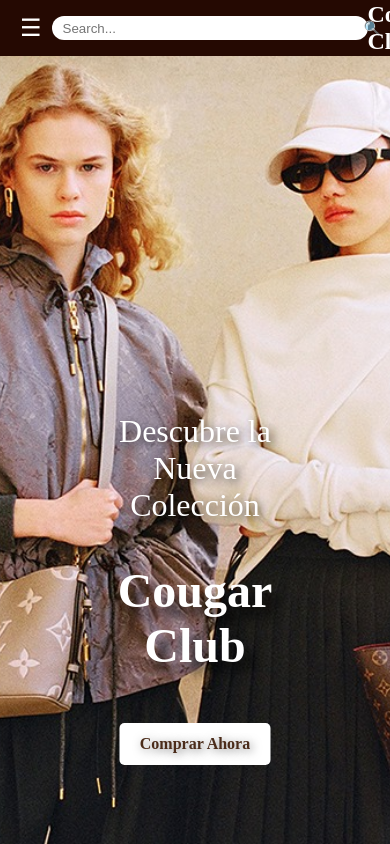
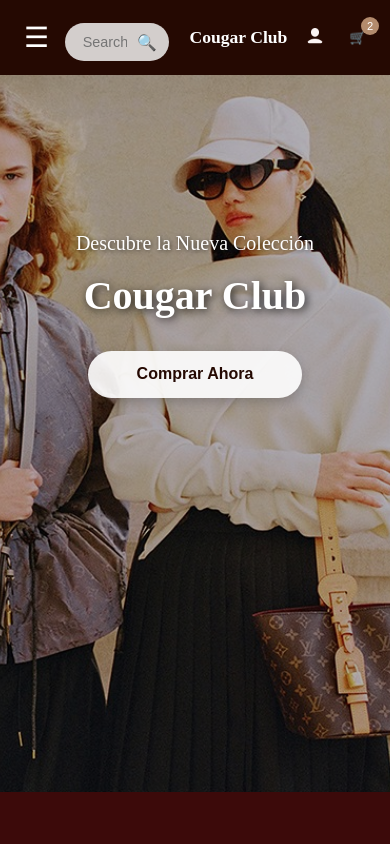
Before and after one commit to gesakro/Cougar-Club, a Vue app in the folder client/: page / in a window 390 px wide. Built offline with nearby package versions, Linux system fonts and the light colour scheme.

Commit message:
segunda version responsive

```diff
--- a/client/src/assets/styles/navbar.css
+++ b/client/src/assets/styles/navbar.css
@@ -1,88 +1,135 @@
-
-  .menu-button,
-  .search-button,
-  .cart-button {
-    background: none;
-    border: none;
-    color: white;
-    font-size: 18px;
-    cursor: pointer;
-    margin: 0 10px;
-  }
-
-  .menu button:hover {
-    opacity: 0.8;
-  }
-
-  .navbar {
-    display: flex;
-    justify-content: space-between;
-    align-items: center;
-    padding: 5px 15px !important; /* Reduce el padding superior e inferior */
-    background-color: #250902;
-    color: white;
-    position: relative;
-    height: 20px; /* Reduce la altura total */
+/* === ESTILOS ACTUALIZADOS === */
+.navbar {
+  display: grid;
+  grid-template-columns: 1fr auto 1fr;
+  align-items: center;
+  background-color: #250902;
+  padding: 0.8rem 1.5rem;
+  position: sticky;
+  top: 0;
+  z-index: 800;
+  height: 60px; /* Altura consistente */
 }
 
-
+/* Sección izquierda */
 .left-section {
   display: flex;
   align-items: center;
-  gap: 15px; /* Espacio entre elementos */
+  justify-self: start;
+  gap: 15px;
+}
+
+/* Logo centrado */
+.logo {
+  font-size: 1.5rem;
+  font-weight: 700;
+  color: white;
+  text-decoration: none;
+  justify-self: center;
+  white-space: nowrap;
+}
+
+/* Sección derecha */
+.right-section {
+  display: flex;
+  align-items: center;
+  justify-self: end;
+  gap: 15px;
+}
+
+/* Barra de búsqueda mejorada */
+.search-container {
+  display: flex;
+  align-items: center;
+  background: rgba(255, 255, 255, 0.9);
+  border-radius: 25px;
+  padding: 0.5rem 1rem;
+  transition: all 0.3s ease;
+  width: 200px;
+}
+
+.search-input {
+  border: none;
+  background: transparent;
+  width: 100%;
+  padding: 0.3rem;
+  outline: none;
 }
 
 .search-button {
   background: none;
   border: none;
-  color: white;
-  font-size: 1rem;
   cursor: pointer;
-  padding: 5px 10px;
+  padding: 0;
 }
 
-.search-button:hover {
-  color: #b38b6d; /* Cambio de color al pasar el mouse */
+/* Iconos */
+.icon-button {
+  background: none;
+  border: none;
+  cursor: pointer;
+  padding: 0.5rem;
+  display: flex;
 }
 
-.right-section {
-  display: flex;
-  align-items: center; /* Alinea los elementos verticalmente */
-  gap: 15px; /* Espacio entre los elementos */
+.icon {
+  width: 24px;
+  height: 24px;
 }
 
-
-.search-button,
-.cart-button {
-    font-size: 25px; /* Reduce un poco el tamaño de los botones */
-    padding: 5px 10px; /* Menos padding para que ocupen menos espacio */
+.cart-counter {
+  position: absolute;
+  top: -5px;
+  right: -5px;
+  background: #b38b6d;
+  color: white;
+  border-radius: 50%;
+  width: 18px;
+  height: 18px;
+  font-size: 0.7rem;
+  display: flex;
+  align-items: center;
+  justify-content: center;
 }
 
-.logo {
-  position: absolute;
-  left: 50%;
-  transform: translateX(-50%);
-  font-size: 1.8rem;
-  white-space: nowrap; /* Evita que el texto se divida en dos líneas */
+/* 📱 Responsive (Mobile First) */
+@media (max-width: 768px) {
+  .navbar {
+    grid-template-columns: auto 1fr auto;
+    padding: 0.8rem 1rem;
+  gap: 10px;
+  }
+
+  .logo {
+    font-size: 1.3rem;
+    justify-self: start;
+    margin-left: 10px;
+  }
+
+  .search-container {
+    width: auto;
+    background: transparent;
+    order: 3;
+    grid-column: span 3;
+    margin-top: 10px;
+    width: 100%;
+  }
+
+  .search-container.active {
+    background: rgba(255, 255, 255, 0.9);
+  }
 }
 
-.user-button {
-  background: none;
-  border: none;
-  padding: 0;
-  cursor: pointer;
-  display: flex;
-  align-items: center;
-  justify-content: center; /* Centra la imagen en el botón */
-  width: 40px; /* Tamaño fijo para evitar colapsos */
-  height: 40px;
+@media (max-width: 480px) {
+  .logo {
+    font-size: 1.1rem;
+  }
+
+  .left-section {
+    gap: 8px;
+  }
+
+  .right-section {
+    gap: 8px;
+  }
 }
-
-.user-icon {
-  width: 30px; /* Ajusta el tamaño */
-  height: 30px;
-  border-radius: 50%;
-  object-fit: cover;
-  display: block; /* Asegura que se renderice */
-  visibility: visible !important; /* Fuerza a que sea visible */
-}
--- a/client/src/components/AppMenu.vue
+++ b/client/src/components/AppMenu.vue
@@ -2,7 +2,13 @@
   <div>
     <div v-if="isOpen" class="menu-overlay" @click="toggleMenu"></div>
 
-    <button @click="toggleMenu" class="menu-button">☰</button>
+    <button
+      @click="toggleMenu"
+      class="menu-button"
+      aria-label="Abrir menú"
+    >
+      ☰
+    </button>
 
     <div v-if="isOpen" class="menu-container">
       <ul>
@@ -25,74 +31,35 @@
   </div>
 </template>
 
-
 <script>
 export default {
   data() {
     return {
-      isOpen: false, // Estado del menú
+      isOpen: false,
     };
   },
   methods: {
     toggleMenu() {
-      this.isOpen = !this.isOpen; // Alterna el estado
+      this.isOpen = !this.isOpen;
     },
   },
 };
 </script>
 
-<style>
-/* 🖤 Fondo gris al abrir el menú */
+<style scoped>
+/* 🖤 Fondo overlay */
 .menu-overlay {
   position: fixed;
   top: 0;
   left: 0;
   width: 100%;
   height: 100%;
-  background: rgba(0, 0, 0, 0.5); /* Fondo oscuro semitransparente */
-  backdrop-filter: blur(3px); /* Opcional: efecto borroso */
+  background: rgba(0, 0, 0, 0.5);
+  backdrop-filter: blur(3px);
   z-index: 900;
 }
 
-/* 📌 Estilo del menú */
-.menu-container {
-  position: fixed;
-  top: 0;
-  left: 0;
-  width: 250px;
-  height: 100vh;
-  background: #250902; /* Color oscuro similar al de la imagen */
-  color: white;
-  padding: 20px;
-  z-index: 1000;
-  box-shadow: 2px 0 5px rgba(0, 0, 0, 0.2);
-}
-
-.menu-container ul {
-  list-style: none;
-  padding: 0;
-  margin: 0;
-}
-
-/* Ahora el hover debería funcionar */
-.menu-container li {
-  position: relative;
-  padding: 10px;
-  font-size: 17px;
-  font-style: italic;
-  font-weight: 400;
-  text-transform: capitalize;
-  transition: transform 0.3s ease-in-out, color 0.3s ease-in-out;
-  border-radius: 5px;
-}
-
-.menu-container li:hover {
-  transform: translateX(10px); /* Se desliza a la derecha */
-  color: #b38b6d; /* Cambia a color dorado/marrón */
-  background-color: rgba(255, 255, 255, 0.1) !important;
-}
-
-
+/* 📌 Botón del menú */
 .menu-button {
   background: none;
   border: none;
@@ -102,6 +69,106 @@
   padding: 10px;
   display: flex;
   align-items: center;
+  transition: opacity 0.3s;
 }
 
+.menu-button:hover {
+  opacity: 0.8;
+}
+
+/* 🎨 Contenedor del menú */
+.menu-container {
+  position: fixed;
+  top: 0;
+  left: 0;
+  width: 250px;
+  height: 100vh;
+  background: #250902;
+  color: white;
+  padding: 20px;
+  z-index: 1000;
+  box-shadow: 2px 0 5px rgba(0, 0, 0, 0.2);
+  overflow-y: auto;
+}
+
+.menu-container ul {
+  list-style: none;
+  padding: 0;
+  margin: 0;
+}
+
+.menu-container li {
+  position: relative;
+  padding: 12px 10px;
+  font-size: 17px;
+  font-style: italic;
+  font-weight: 400;
+  text-transform: capitalize;
+  transition: all 0.3s ease;
+  border-radius: 5px;
+}
+
+.menu-container li:hover {
+  transform: translateX(10px);
+  color: #b38b6d;
+  background-color: rgba(255, 255, 255, 0.1);
+}
+
+.menu-container a {
+  color: white;
+  text-decoration: none;
+  display: block;
+}
+
+/* 🖋️ Estilos de texto y separadores */
+.menu-container hr {
+  border: none;
+  height: 1px;
+  background: rgba(255, 255, 255, 0.2);
+  margin: 20px 0;
+}
+
+.help-text {
+  font-size: 14px;
+  color: rgba(255, 255, 255, 0.7);
+  line-height: 1.5;
+}
+
+.help-text p {
+  margin: 5px 0;
+}
+
+/* 📱 Responsive Design */
+@media (max-width: 768px) {
+  .menu-button {
+    font-size: 28px;
+    padding: 8px;
+    z-index: 1001;
+  }
+
+  .menu-container {
+    width: 85%;
+    transition: transform 0.3s ease;
+  }
+
+  .menu-container:not(.v-if-active) {
+    transform: translateX(-100%);
+  }
+
+  .menu-container li {
+    padding: 10px 8px;
+    font-size: 16px;
+  }
+}
+
+@media (max-width: 480px) {
+  .menu-container {
+    width: 90%;
+    padding: 15px;
+  }
+
+  .help-text {
+    font-size: 13px;
+  }
+}
 </style>
--- a/client/src/components/AppNavbar.vue
+++ b/client/src/components/AppNavbar.vue
@@ -1,24 +1,35 @@
 <template>
   <nav class="navbar">
+    <!-- Sección izquierda -->
     <div class="left-section">
       <AppMenu />
-
-      <!-- Barra de búsqueda -->
-      <div class="search-container">
-        <input type="text" v-model="searchQuery" placeholder="Search..." class="search-input" />
-        <button class="search-button">
-          🔍
+      <div class="search-container" :class="{ 'active': searchActive }">
+        <input
+          type="text"
+          v-model="searchQuery"
+          placeholder="Search..."
+          class="search-input"
+          @focus="searchActive = true"
+          @blur="searchActive = false"
+        />
+        <button class="search-button" aria-label="Search">
+          <span class="search-icon">🔍</span>
         </button>
       </div>
     </div>
 
-    <div class="logo">Cougar Club</div>
+    <!-- Logo centrado -->
+    <router-link to="/" class="logo">Cougar Club</router-link>
 
+    <!-- Sección derecha -->
     <div class="right-section">
-      <button class="user-button" @click="goToLogin">
-        <img src="@/assets/img/user3.png" alt="User Icon" class="user-icon" />
+      <button class="icon-button" @click="goToLogin" aria-label="User profile">
+        <img src="@/assets/img/user3.png" alt="User" class="user-icon" />
       </button>
-      <button class="cart-button">🛒</button>
+      <button class="icon-button cart-button" aria-label="Shopping cart">
+        <span class="cart-icon">🛒</span>
+        <span class="cart-counter" v-if="cartItems > 0">{{ cartItems }}</span>
+      </button>
     </div>
   </nav>
 </template>
@@ -28,87 +39,184 @@
 
 export default {
   name: "NavBar",
-  components: {
-    AppMenu,
-  },
+  components: { AppMenu },
   data() {
     return {
-      searchQuery: "", // Estado para la búsqueda
+      searchQuery: "",
+      searchActive: false,
+      cartItems: 2 // Ejemplo dinámico
     };
   },
   methods: {
     goToLogin() {
-      this.$router.push('/login'); // Navega al login
+      this.$router.push('/login');
     }
   }
 };
 </script>
 
 <style scoped>
-/* Estilos de la Navbar */
+/* === ESTRUCTURA PRINCIPAL === */
 .navbar {
-  display: flex;
-  justify-content: space-between;
+  display: grid;
+  grid-template-columns: 1fr auto 1fr;
   align-items: center;
   background-color: #250902;
-  padding: 1px 10px;
-  color: white;
+  padding: 0.8rem 1.5rem;
+  position: sticky;
+  top: 0;
+  z-index: 800;
+  height: 60px;
 }
 
+/* === SECCIÓN IZQUIERDA === */
 .left-section {
   display: flex;
   align-items: center;
+  justify-self: start;
+  gap: 15px;
 }
 
-/* Estilo de la barra de búsqueda */
 .search-container {
   display: flex;
   align-items: center;
-  background: white;
-  border-radius: 20px;
-  padding: 3px 8px;
-  height: 18px; /* Reduce la altura de la barra */
-  width: 300px; /* Ajusta el ancho */
+  background: rgba(255, 255, 255, 0.9);
+  border-radius: 25px;
+  padding: 0.5rem 1rem;
+  transition: all 0.3s ease;
+  width: 200px;
 }
 
 .search-input {
   border: none;
+  background: transparent;
+  width: 100%;
+  padding: 0.3rem;
   outline: none;
-  padding: 3px;
-  width: 200px;
+  font-size: 0.9rem;
 }
 
 .search-button {
   background: none;
   border: none;
   cursor: pointer;
-  font-size: 14px;
-  margin-left: 115px;
+  padding: 0;
+  margin-left: 5px;
 }
 
-/* Resto del navbar */
-.logo {
-  font-size: 24px;
-  font-weight: bold;
+.search-icon {
+  font-size: 1rem;
+  display: flex;
 }
 
+/* === LOGO CENTRADO === */
+.logo {
+  font-size: 1.5rem;
+  font-weight: 700;
+  color: white;
+  text-decoration: none;
+  justify-self: center;
+  white-space: nowrap;
+  transition: opacity 0.3s;
+}
+
+.logo:hover {
+  opacity: 0.9;
+}
+
+/* === SECCIÓN DERECHA === */
 .right-section {
   display: flex;
   align-items: center;
+  justify-self: end;
+  gap: 15px;
 }
 
-.user-button, .cart-button {
+.icon-button {
   background: none;
   border: none;
   cursor: pointer;
-  margin-left: 15px;
+  padding: 0.5rem;
+  position: relative;
+  transition: transform 0.2s;
+}
+
+.icon-button:hover {
+  transform: scale(1.1);
 }
 
 .user-icon {
-  width: 20px;
+  width: 24px;
+  height: 24px;
+  border-radius: 50%;
+  object-fit: cover;
 }
 
-.cart-button {
-  font-size: 20px;
+.cart-counter {
+  position: absolute;
+  top: -5px;
+  right: -5px;
+  background: #b38b6d;
+  color: white;
+  border-radius: 50%;
+  width: 18px;
+  height: 18px;
+  font-size: 0.7rem;
+  display: flex;
+  align-items: center;
+  justify-content: center;
+}
+
+/* === DISEÑO RESPONSIVE === */
+@media (max-width: 768px) {
+  .navbar {
+    grid-template-columns: auto 1fr auto;
+    padding: 0.8rem 1rem;
+    gap: 10px;
+    height: auto;
+  }
+
+  .logo {
+    font-size: 1.3rem;
+    justify-self: start;
+    margin-left: 10px;
+    order: 1;
+  }
+
+  .left-section {
+    order: 0;
+  }
+
+  .right-section {
+    order: 2;
+  }
+
+  .search-container {
+    grid-column: span 3;
+    order: 3;
+    width: 100%;
+    margin-top: 10px;
+    background: rgba(255, 255, 255, 0.8);
+  }
+}
+
+@media (max-width: 480px) {
+  .logo {
+    font-size: 1.1rem;
+  }
+
+  .left-section,
+  .right-section {
+    gap: 8px;
+  }
+
+  .search-container {
+    padding: 0.4rem 0.8rem;
+  }
+
+  .user-icon {
+    width: 20px;
+    height: 20px;
+  }
 }
 </style>
--- a/client/src/components/HeroSection.vue
+++ b/client/src/components/HeroSection.vue
@@ -1,21 +1,156 @@
 <template>
   <section class="hero">
-      <img src="@/assets/img/fondo.jpg" alt="Hero Image" />
+    <!-- Imagen optimizada con loading lazy -->
+    <img
+      src="@/assets/img/fondo.jpg"
+      alt="Nueva Colección Cougar Club"
+      loading="lazy"
+      class="hero-image"
+    />
+
     <div class="overlay">
-        <h2>Descubre la Nueva Colección</h2>
-        <h1>Cougar Club</h1>
-        <a href="#" class="shop-button">Comprar Ahora</a>
+      <h2 class="subtitle">Descubre la Nueva Colección</h2>
+      <h1 class="title">Cougar Club</h1>
+
+      <!-- Botón con feedback táctil -->
+      <button
+        class="cta-button"
+        @click="scrollToProducts"
+        @touchstart="scaleDown"
+        @touchend="scaleUp"
+        aria-label="Ver productos"
+      >
+        Comprar Ahora
+      </button>
     </div>
   </section>
 </template>
 
 <script>
-
-
-
 export default {
   name: "HeroSection",
+  methods: {
+    scrollToProducts() {
+      document.getElementById('products-section')?.scrollIntoView({
+        behavior: 'smooth'
+      });
+    },
+    scaleDown(e) {
+      e.currentTarget.style.transform = 'scale(0.95)';
+    },
+    scaleUp(e) {
+      e.currentTarget.style.transform = 'scale(1)';
+    }
+  }
 };
 </script>
 
-<style src="@/assets/styles/hero.css"></style>
+<style scoped>
+/* 🖼️ Base del Hero */
+.hero {
+  position: relative;
+  width: 100%;
+  height: 100vh;
+  max-height: 900px;
+  display: flex;
+  align-items: center;
+  justify-content: center;
+  overflow: hidden;
+}
+
+.hero-image {
+  position: absolute;
+  width: 100%;
+  height: 100%;
+  object-fit: cover;
+  object-position: center 70%;
+  filter: brightness(0.7);
+}
+
+/* 🎨 Overlay de contenido */
+.overlay {
+  position: relative;
+  text-align: center;
+  color: white;
+  padding: 0 1.5rem;
+  z-index: 2;
+  max-width: 1200px;
+  margin: 0 auto;
+}
+
+.title {
+  font-size: clamp(2.5rem, 6vw, 4.5rem);
+  font-weight: 700;
+  margin: 0.5rem 0;
+  text-shadow: 2px 2px 8px rgba(0, 0, 0, 0.8);
+  line-height: 1.2;
+}
+
+.subtitle {
+  font-size: clamp(1.25rem, 3vw, 2rem);
+  font-weight: 400;
+  text-shadow: 1px 1px 4px rgba(0, 0, 0, 0.6);
+}
+
+/* 🎯 CTA Principal */
+.cta-button {
+  display: inline-block;
+  background-color: rgba(255, 255, 255, 0.9);
+  color: #250902;
+  padding: 1rem 2.25rem;
+  font-size: clamp(1rem, 2vw, 1.25rem);
+  font-weight: 600;
+  border-radius: 50px;
+  border: none;
+  cursor: pointer;
+  margin-top: 1.5rem;
+  transition: all 0.3s ease;
+  transform: scale(1);
+  box-shadow: 0 4px 12px rgba(0, 0, 0, 0.2);
+}
+
+.cta-button:hover {
+  background-color: white;
+  transform: scale(1.05);
+  box-shadow: 0 6px 16px rgba(0, 0, 0, 0.3);
+}
+
+/* 📱 Mobile-First Responsive */
+@media (max-width: 768px) {
+  .hero {
+    height: 85vh;
+  }
+
+  .overlay {
+    bottom: 15vh;
+    padding: 0 1rem;
+  }
+
+  .cta-button {
+    padding: 0.9rem 2rem;
+    margin-top: 1.2rem;
+  }
+}
+
+@media (max-width: 480px) {
+  .hero-image {
+    object-position: 60% center;
+  }
+
+  .title {
+    margin-bottom: 0.75rem;
+  }
+
+  .cta-button {
+    width: 90%;
+    max-width: 280px;
+  }
+}
+
+/* 🖥️ Pantallas muy anchas */
+@media (min-width: 1600px) {
+  .hero {
+    max-height: 1000px;
+  }
+}
+</style>
```
Lines whose indentation alone changed are shown as unchanged.
